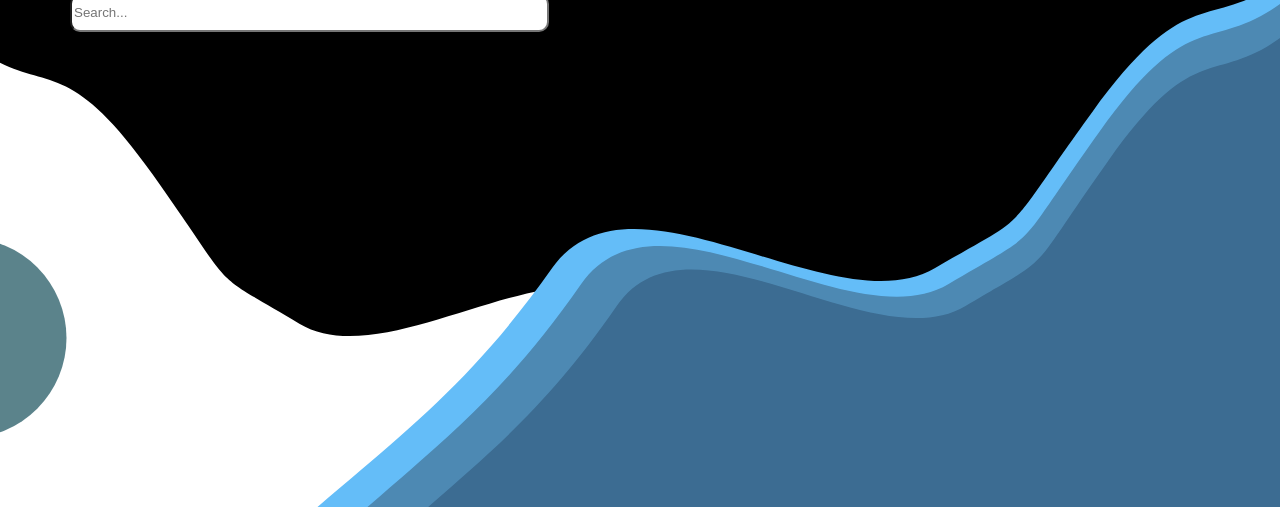
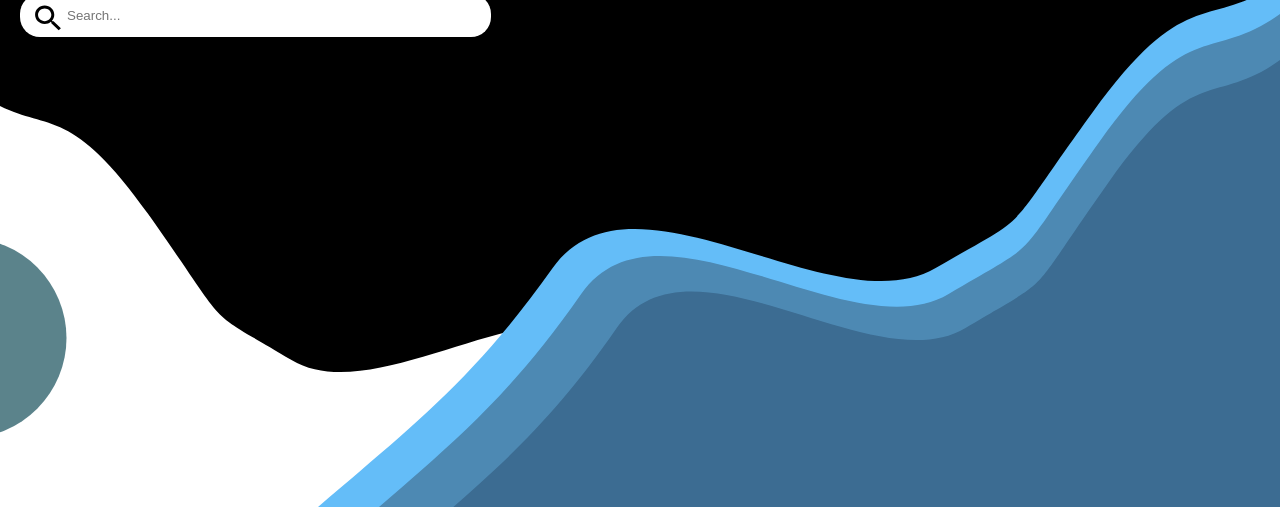
Before and after one commit to farellfaiz/Konsul.in, a plain HTML site: page HTML/index.html in a window 1280 px wide. Shown: the part 293-800 px from the top of the page. Drawn offline with Linux system fonts and the light colour scheme.

Commit message:
baru nambahin dikit

```diff
--- a/HTML/index.html
+++ b/HTML/index.html
@@ -22,8 +22,13 @@
                 </li>
             </div>
         </div>
-        <div id="content">
-            <input id ="searchbar" type="text" placeholder="Search...">
+        <div id="search">
+            <div id="searchbar">
+                <div id="search-icon">
+                    <img src="/img/VectorSearch.svg" alt="">
+                </div>
+            <input type="text" placeholder="Search...">
+            </div>
         </div>
         <img id="Vector5" src="/img/Vector 5.svg" alt=""/>
         <img id="Vector4" src="/img/Vector 4.svg" alt=""/>
--- a/HTML/style.css
+++ b/HTML/style.css
@@ -7,10 +7,14 @@ html, body{
 a{
     color: white;
     text-decoration: none;
+    padding: 0px 10px;
 }
 
 a:hover{
-    opacity: 50%;
+    opacity: 100%;
+    background-color:#4E36E5;
+    border-radius: 20px;
+
 }
 
 #logo{
@@ -68,24 +72,22 @@ a:hover{
 
 #Vector2{
     position: absolute;
-    width: 877px;
-    height: 491px;
+    height: auto;
     right: 0;
     bottom: 0;
+    min-height: ;
 }
 
 #Vector3{
     position: absolute;
-    width: 924px;
-    height: 513px;
+    height: auto;
     right: 0;
     bottom: 0;
 }
 
 #Vector4{
     position: absolute;
-    width: 963px;
-    height: 526px;
+    height: auto;
     right: 0;
     bottom: 0;
 }
@@ -94,8 +96,7 @@ a:hover{
     left: 0;
     bottom: 0;
     position: absolute;
-    width: 877px;
-    height: 491px;
+    height: auto;
 }
 
 #Elipse10{
@@ -130,3 +131,36 @@ a:hover{
     top: 409px;
 
 }
+
+#searchbar{
+    display: flex;
+    background-color: white;
+    width: 471px;
+    height: 42.99px;
+    left: 66px;
+    top: 273px;
+    border-radius: 20px;
+    justify-content: flex-start;
+    align-items: center;
+    margin-left: 20px;
+    transition: all 0.25s;
+}
+
+#search-icon{
+    margin-left: 15px;
+    height: 20px;
+    width: 20px;
+}
+
+#searchbar input{
+    border: none;
+    margin-left: 10px;
+    width: 80%;
+    height: 90%;
+    outline: none;
+}
+
+#searchbar:focus-within{
+    border: blue 2px solid;
+
+}
```
Also changed, not shown: Belajar/coba.js (+9 -0 lines), img/VectorSearch.svg (added).
